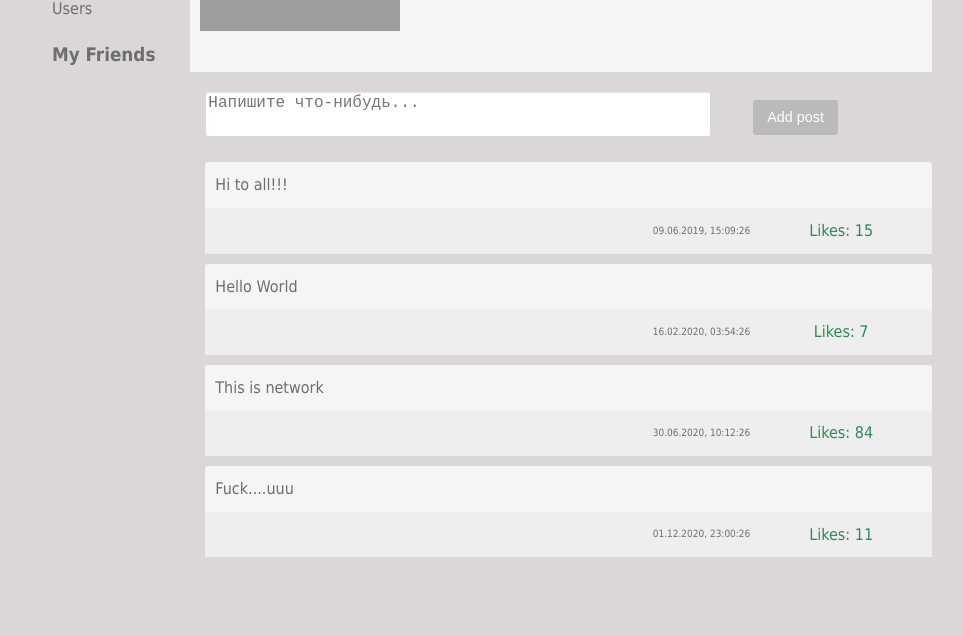
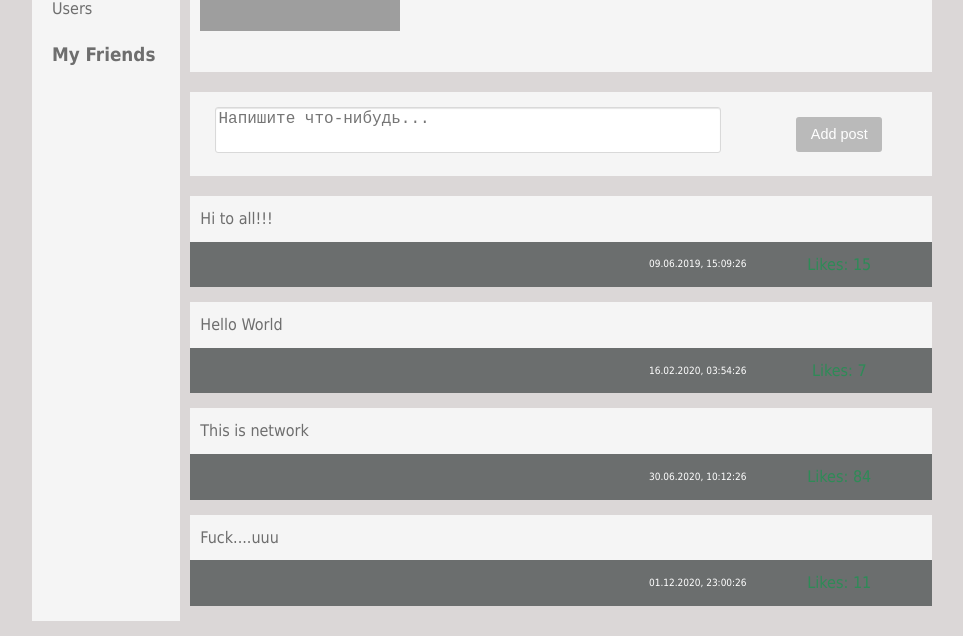
Before and after one commit to lomshakov/social-network, a React (Create React App) app: page /profile in a window 1280 px wide. Shown: the part 240-876 px from the top of the page, without its empty margins (158-1121 px from the left). Before the commit the page ends 826 px from the top, so only its background shows below. Built offline with nearby package versions, Linux system fonts and the light colour scheme; grey boxes are pictures that could not be loaded.

Commit message:
50 урок, исправление в css и компонентах

```diff
--- a/src/Components/Navbar/Navbar.module.css
+++ b/src/Components/Navbar/Navbar.module.css
@@ -2,6 +2,7 @@
     grid-area: n;
     padding: 20px;
     color: #6e6e6e;
+    background-color: #f5f5f5;
     /*box-shadow: 0 10px 10px darkgray;*/
 }
 
--- a/src/Components/Profile/MyPosts/MyPosts.jsx
+++ b/src/Components/Profile/MyPosts/AddPostWall.jsx
@@ -1,12 +1,9 @@
-import Post from "./Post/Post";
-import style from './MyPosts.module.css';
+import style from './AddPostWall.module.css';
 import * as React from "react";
 
 
 
-const MyPosts = (props) => {
-
-    let postsData = props.state.posts.map(post => <Post message={post.message} likesCount={post.likesCount} date={post.date} key={post.id}/>);
+const AddPostWall = (props) => {
 
     let onAddPost = () => {
         props.addPost();
@@ -18,29 +15,27 @@ const MyPosts = (props) => {
     }
 
     return (
-        <div className={style.MyPosts}>
-            <div className={style.postInput}>
-                <div className={style.inputMessage}>
+        <div className={style.AddPostToWall}>
+
+            <div className={style.AddPostArea}>
+
+                <div className={style.inputField}>
                     <textarea className={style.textArea}
                               placeholder='Напишите что-нибудь...'
                               onChange={onPostChange}
                               value={props.state.inputPostText}
                     />
                 </div>
+
                 <div className={style.buttonSubmit}>
                     <button className={style.button}
                             onClick={onAddPost}>Add post
                     </button>
                 </div>
+
             </div>
-
-
-            <div className={style.posts}>
-                {postsData}
-            </div>
-
         </div>
     )
 };
 
-export default MyPosts;
+export default AddPostWall;
--- /dev/null
+++ b/src/Components/Profile/MyPosts/AddPostWall.module.css
@@ -0,0 +1,52 @@
+.AddPostToWall {
+    display: grid;
+    grid-template-rows: 1fr;
+    background-color: #f5f5f5;
+}
+
+.AddPostArea {
+    width: 100%;
+    height: 100%;
+    display: grid;
+    grid-template-columns: 3fr 1fr;
+    align-self: center;
+    justify-self: center;
+    padding: 15px;
+}
+
+.inputField {
+    align-self: center;
+    justify-self: center;
+}
+
+.buttonSubmit {
+    align-self: center;
+    justify-self: center;
+}
+
+.textArea {
+    justify-self: center;
+
+    width: 500px;
+    height: 40px;
+    resize: none;
+
+    font-size: 1rem;
+    border: 1px solid #D9D9D9;
+    border-radius: 3px;
+    box-shadow: inset 0 1px 1px rgba(0, 0, 0, 0.1);
+    min-height: 20px;
+}
+
+
+.button {
+    display: inline-block;
+    border-radius: 3px;
+    border: none;
+    font-size: 0.9rem;
+    padding: 0.6rem 1em;
+    color: white;
+    margin: 0 0.25rem;
+    text-align: center;
+    background: #BABABA;
+}
--- /dev/null
+++ b/src/Components/Profile/MyPosts/AddPostWallContainer.jsx
@@ -0,0 +1,23 @@
+import * as React from "react";
+import {addPostActionCreator, updatePostTextActionCreator} from "../../../Redux/profile-reducer";
+import AddPostWall from "./AddPostWall";
+import {connect} from "react-redux";
+
+
+let mapStateToProps = (state) => {
+    return {
+        state: state.profilePage
+    }
+};
+
+let mapDispatchToProps = (dispatch) => {
+    return {
+        addPost: () => dispatch(addPostActionCreator()),
+        updateNewPostText: (text) => dispatch(updatePostTextActionCreator(text))
+    }
+};
+
+
+let MyPostContainer = connect(mapStateToProps, mapDispatchToProps)(AddPostWall);
+
+export default MyPostContainer;
--- a/src/Components/Profile/MyPosts/MyPosts.module.css
+++ /dev/null
@@ -1,71 +0,0 @@
-.MyPosts {
-    display: grid;
-    grid-template-rows: 70px 1fr;
-    margin-left: 15px;
-}
-
-.inputMessage {
-    align-self: center;
-    justify-self: center;
-}
-
-.buttonSubmit {
-    align-self: center;
-    justify-self: center;
-}
-
-.postInput {
-    display: grid;
-    grid-template-columns: 9fr 3fr;
-    align-self: center;
-    justify-self: start;
-    padding-bottom: 20px;
-}
-
-.textArea {
-
-    width: 500px;
-    height: 40px;
-    resize: none;
-
-    font-size: 1rem;
-    border: 1px solid #D9D9D9;
-    border-radius: 3px;
-    box-shadow: inset 0 1px 1px rgba(0, 0, 0, 0.1);
-    min-height: 20px;
-
-}
-
-.posts {
-    display: grid;
-    grid-template-rows: 1fr;
-    grid-row-gap: 10px;
-    position: relative;
-}
-
-
-
-.button {
-/*    display: inline-block;
-    color: darkslategray;
-    font-weight: 400;
-    text-decoration: none;
-    padding: .5em 2em;
-    outline: none;
-    border: 2px solid darkslategrey;
-    border-radius: 1px;
-    transition: 0.2s;*/
-
-    display: inline-block;
-    border-radius: 3px;
-    border: none;
-    font-size: 0.9rem;
-    padding: 0.6rem 1em;
-    color: white;
-    margin: 0 0.25rem;
-    text-align: center;
-    background: #BABABA;
-
-}
-/*button:hover { background: cadetblue; }
-button:active { background: darkslategrey; }*/
--- a/src/Components/Profile/MyPosts/Post/Post.jsx
+++ b/src/Components/Profile/MyPosts/Post/Post.jsx
@@ -1,20 +1,18 @@
 import style from './Post.module.css';
-
-
-let date = new Date().toLocaleString();
 
 
 const Post = (props) => {
     return (
         <div className={style.Post}>
+
             <div className={style.item}>
                 <div className={style.item}>
                     {props.message}
                 </div>
             </div>
+
             <div className={style.itemData}>
                 <div>
-
                 </div>
                 <div className={style.date}>
                     {props.date}
@@ -23,6 +21,7 @@ const Post = (props) => {
                     Likes: {props.likesCount}
                 </div>
             </div>
+
         </div>
     );
 };
--- a/src/Components/Profile/MyPosts/Post/Post.module.css
+++ b/src/Components/Profile/MyPosts/Post/Post.module.css
@@ -3,11 +3,15 @@
     grid-template-rows: 1fr 1fr;
 
     /*box-shadow: 5px -5px 5px 0px #EDEEEF;*/
-    border-radius: 3px;
-    background: #f5f5f5;
+    border-radius: 10px;
+    /*background-color: #f5f5f5;*/
+    margin-bottom: 15px;
 }
 
 .item {
+    width: 100%;
+    background-color: #f5f5f5;
+
     color: #6e6e6e;
     align-self: center;
     justify-self: start;
@@ -17,7 +21,7 @@
 .itemData {
     display: grid;
     grid-template-columns: 2fr 1fr 1fr;
-    background: #eee;
+    background: #6b6e6e;
 
 }
 
@@ -36,6 +40,6 @@
 .date {
     align-self: center;
     justify-self: end;
-    color: #6e6e6e;
+    color: #fff;
     font-size: 10px;
 }
--- /dev/null
+++ b/src/Components/Profile/MyPosts/Post/PostsOnWall.jsx
@@ -0,0 +1,20 @@
+import * as React from "react";
+import Post from "./Post";
+import style from './PostsOnWall.module.css';
+
+
+const PostsOnWall = (props) => {
+
+    let postsData = props.state.posts.map(post =>
+        <Post
+            message={post.message}
+            likesCount={post.likesCount}
+            date={post.date}
+            key={post.id}/>);
+
+    return (
+        <div className={style.MyPosts}>{postsData}</div>
+    )
+};
+
+export default PostsOnWall;
--- /dev/null
+++ b/src/Components/Profile/MyPosts/Post/PostsOnWall.module.css
@@ -0,0 +1,5 @@
+.MyPosts {
+    display: grid;
+    /*grid-template-rows: 70px 1fr;*/
+    /*margin-left: 15px;*/
+}
--- a/src/Components/Profile/MyPosts/MyPostsContainer.jsx
+++ b/src/Components/Profile/MyPosts/Post/PostsOnWallContainer.jsx
@@ -1,7 +1,7 @@
 import * as React from "react";
-import {addPostActionCreator, updatePostTextActionCreator} from "../../../Redux/profile-reducer";
-import MyPosts from "./MyPosts";
+import PostsOnWall from "./PostsOnWall";
 import {connect} from "react-redux";
+import {addPostActionCreator, updatePostTextActionCreator} from "../../../../Redux/profile-reducer";
 
 
 let mapStateToProps = (state) => {
@@ -18,6 +18,6 @@ let mapDispatchToProps = (dispatch) => {
 };
 
 
-let MyPostContainer = connect(mapStateToProps, mapDispatchToProps)(MyPosts);
+let PostsOnWallContainer = connect(mapStateToProps, mapDispatchToProps)(PostsOnWall);
 
-export default MyPostContainer;
+export default PostsOnWallContainer;
--- a/src/Components/Profile/Profile.jsx
+++ b/src/Components/Profile/Profile.jsx
@@ -1,6 +1,7 @@
 import style from './Profile.module.css';
 import ProfileInfo from "./ProfileInfo/ProfileInfo";
-import MyPostsContainer from "./MyPosts/MyPostsContainer";
+import PostsOnWallContainer from "./MyPosts/Post/PostsOnWallContainer";
+import AddPostWallContainer from "./MyPosts/AddPostWallContainer";
 
 const Profile = (props) => {
 
@@ -10,7 +11,10 @@ const Profile = (props) => {
                 <ProfileInfo />
             </div>
             <div>
-                <MyPostsContainer state={props.state}/>
+                <AddPostWallContainer state={props.state}/>
+            </div>
+            <div>
+                <PostsOnWallContainer state={props.state}/>
             </div>
         </div>
     )
```
